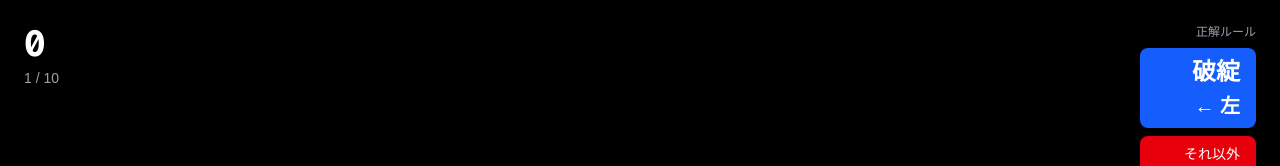
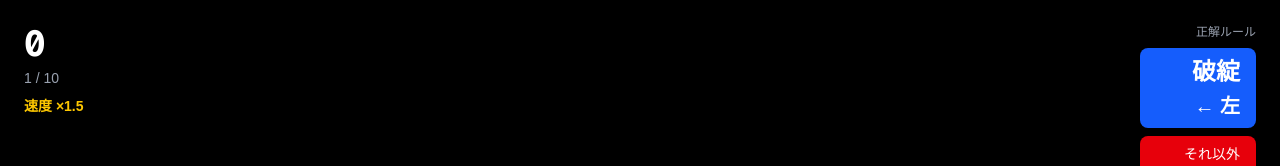
Before and after one commit to sakkeam/hatan-game-12, a Next.js app: page / in a window 1280 px wide. Both pictures are taken after a click on the button "タップして開始". Shown: the top 166 px of the page. Built offline with nearby package versions, Linux system fonts and the light colour scheme; no server answers.

Commit message:
fix: adjust falling speed and spawn interval for improved gameplay dynamics

```diff
--- a/app/components/FallingItem.tsx
+++ b/app/components/FallingItem.tsx
@@ -13,9 +13,9 @@ import type { GameItem } from '@/app/data/items';
 import type { Direction } from '@/app/game/rules';
 import { useGameStore } from '@/app/stores/gameStore';
 
-const BOTTOM_Y = -2; // Bottom position where items stack
+const BOTTOM_Y = -3; // Bottom position where items stack
 const Y_OFFSET = 0.3; // Y-axis offset between stacked items (positive = upward)
-const BASE_FALL_SPEED = 0.03; // Base speed of falling animation
+const BASE_FALL_SPEED = 0.1; // Base speed of falling animation
 const SWIPE_SPEED = 0.15; // Speed of swipe-away animation
 const SWIPE_DISTANCE = 10; // How far items fly when swiped
 
@@ -37,7 +37,7 @@ export default function FallingItem({ item, stackIndex, totalItems }: FallingIte
   // Initialize position above screen
   useEffect(() => {
     if (meshRef.current) {
-      meshRef.current.position.y = 4;
+      meshRef.current.position.y = 6;
       meshRef.current.position.x = 0;
       meshRef.current.position.z = 0;
     }
--- a/app/components/GameUI.tsx
+++ b/app/components/GameUI.tsx
@@ -30,11 +30,13 @@ export default function GameUI() {
           <div className="text-sm text-gray-400 mt-1">
             {activeItems.length} / 10
           </div>
-          {fallSpeed > 1.0 && (
-            <div className={`text-sm mt-2 font-bold ${fallSpeed >= 2.0 ? 'text-red-400 animate-pulse' : 'text-yellow-400'}`}>
-              速度 ×{fallSpeed.toFixed(1)}
-            </div>
-          )}
+          <div className={`text-sm mt-2 font-bold ${
+            fallSpeed >= 4.0 ? 'text-red-400 animate-pulse' :
+            fallSpeed >= 2.5 ? 'text-orange-400' :
+            'text-yellow-400'
+          }`}>
+            速度 ×{fallSpeed.toFixed(1)}
+          </div>
         </div>
       )}
 
--- a/app/game/rules.ts
+++ b/app/game/rules.ts
@@ -69,15 +69,14 @@ export function getNextRuleChangeInterval(currentScore: number): number {
 
 /**
  * Calculate spawn interval in milliseconds based on current score
- * Formula: max(500, 2000 - floor(score/10) * 100)
+ * Formula: max(300, 1500 - floor(score/8) * 100)
  *
- * Initial: 2000ms (2 seconds)
- * At score 10: 1900ms
- * At score 100: 1000ms
- * At score 150+: 500ms (minimum)
+ * Initial: 1500ms (1.5 seconds)
+ * At score 8: 1400ms
+ * At score 96: 300ms (minimum)
  */
 export function calculateSpawnInterval(score: number): number {
-  return Math.max(500, 2000 - Math.floor(score / 10) * 100);
+  return Math.max(300, 1500 - Math.floor(score / 8) * 100);
 }
 
 /**
--- a/app/stores/gameStore.ts
+++ b/app/stores/gameStore.ts
@@ -76,7 +76,7 @@ export const useGameStore = create<GameState>()(
     ruleDuration: INITIAL_RULE_DURATION,
     spawnInterval: 2000,
     lastSpawnTime: 0,
-    fallSpeed: 1.0, // Initial fall speed multiplier
+    fallSpeed: 1.5, // Initial fall speed multiplier
 
     /**
      * Start a new game
@@ -100,7 +100,7 @@ export const useGameStore = create<GameState>()(
         state.ruleChangeTime = now + INITIAL_RULE_DURATION;
         state.spawnInterval = 2000;
         state.lastSpawnTime = now;
-        state.fallSpeed = 1.0;
+        state.fallSpeed = 1.5;
       });
     },
 
@@ -180,6 +180,7 @@ export const useGameStore = create<GameState>()(
           draft.activeItems.shift();
           draft.score += 1;
           draft.spawnInterval = calculateSpawnInterval(draft.score);
+          draft.fallSpeed = Math.min(5.0, 1.5 + Math.floor(draft.score / 20) * 0.3);
         });
 
         // Change rule immediately after successful classification
@@ -202,7 +203,7 @@ export const useGameStore = create<GameState>()(
         // Penalty: remove item but increase fall speed
         set((draft) => {
           draft.activeItems.shift();
-          draft.fallSpeed = Math.min(3.0, draft.fallSpeed + 0.2); // Increase up to 3x speed
+          draft.fallSpeed = Math.min(5.0, draft.fallSpeed + 0.3); // Increase up to 5x speed
         });
 
         return ok(undefined);
```
